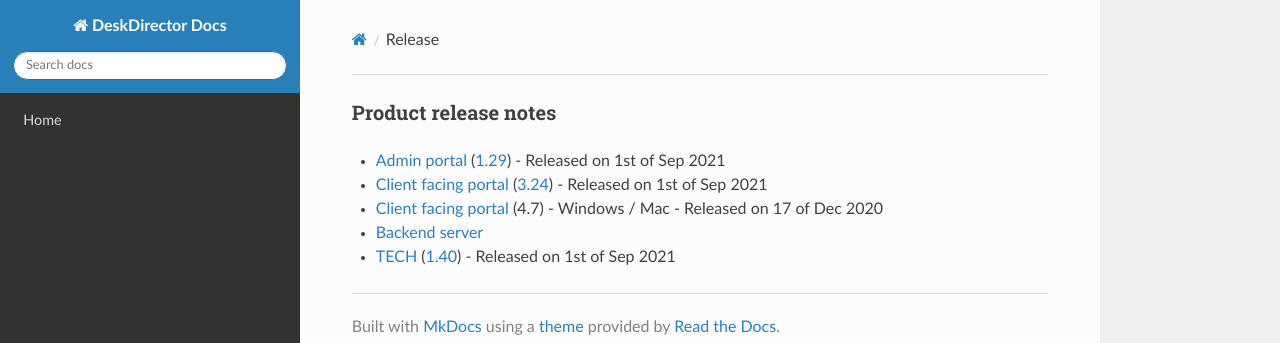
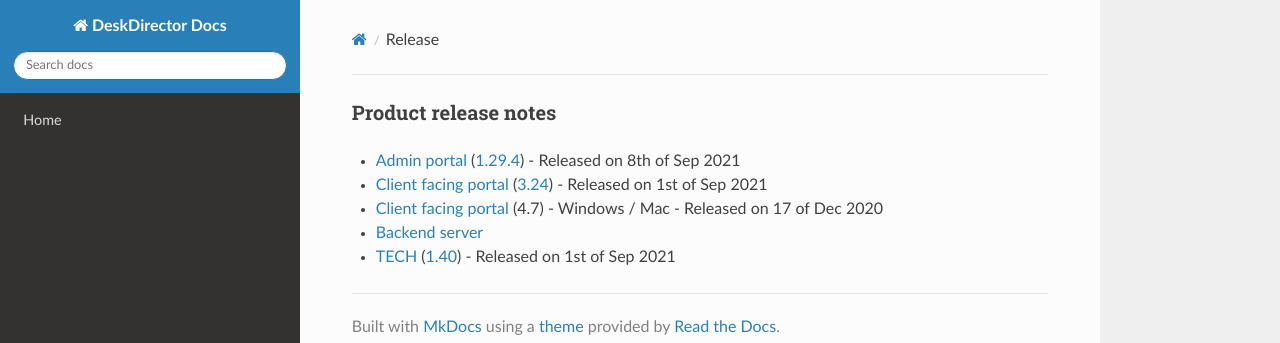
Before and after one commit to DeskDirector/docs, an MkDocs documentation site: the page built from docs/_contents/admin/home/release.md, in a window 1280 px wide. Shown: the top 343 px of the page. Built offline with MkDocs 1.6.1, drawn with Linux system fonts in a browser that asks for light colours; nearby versions of some CDN libraries; old or Windows-style settings are respelled for this version of MkDocs.

Commit message:
Update release.md

```diff
--- a/docs/_contents/admin/home/release.md
+++ b/docs/_contents/admin/home/release.md
@@ -1,5 +1,5 @@
 ### Product release notes
-* [Admin portal](/release-notes/admin) ([1.29](/configs/release-notes/admin/v1.29.1)) - Released on 1st of Sep 2021
+* [Admin portal](/release-notes/admin) ([1.29.4](/configs/release-notes/admin/v1.29.1)) - Released on 8th of Sep 2021
 * [Client facing portal](/release-notes/portal) ([3.24](/configs/release-notes/portal/v3.24)) - Released on 1st of Sep 2021
 * [Client facing portal](https://help.deskdirector.com/article/4uzjpwaiou) (4.7) - Windows / Mac - Released on 17 of Dec 2020
 * [Backend server](https://help.deskdirector.com/article/5ml4ieesph-server-changelog)
```
